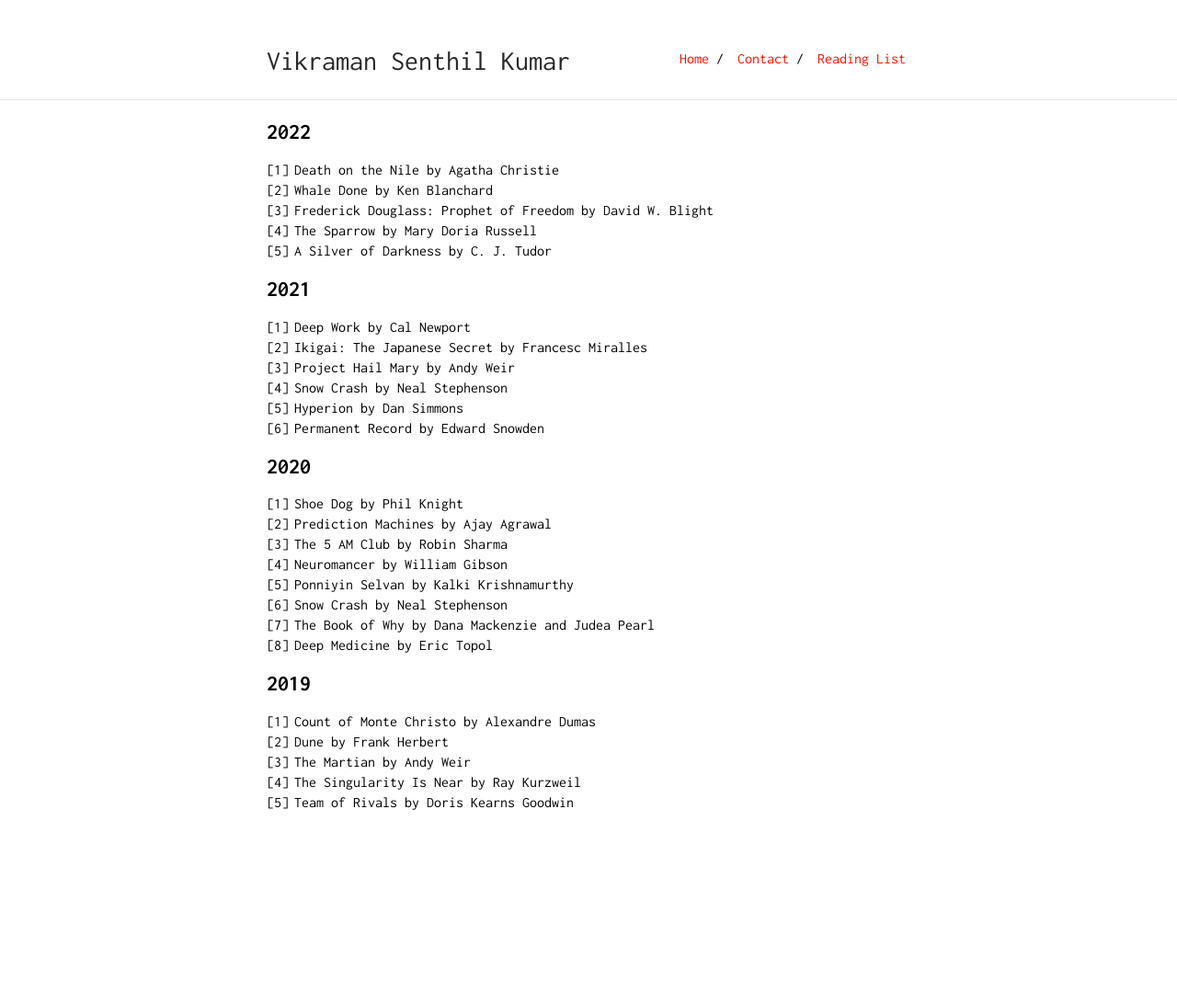
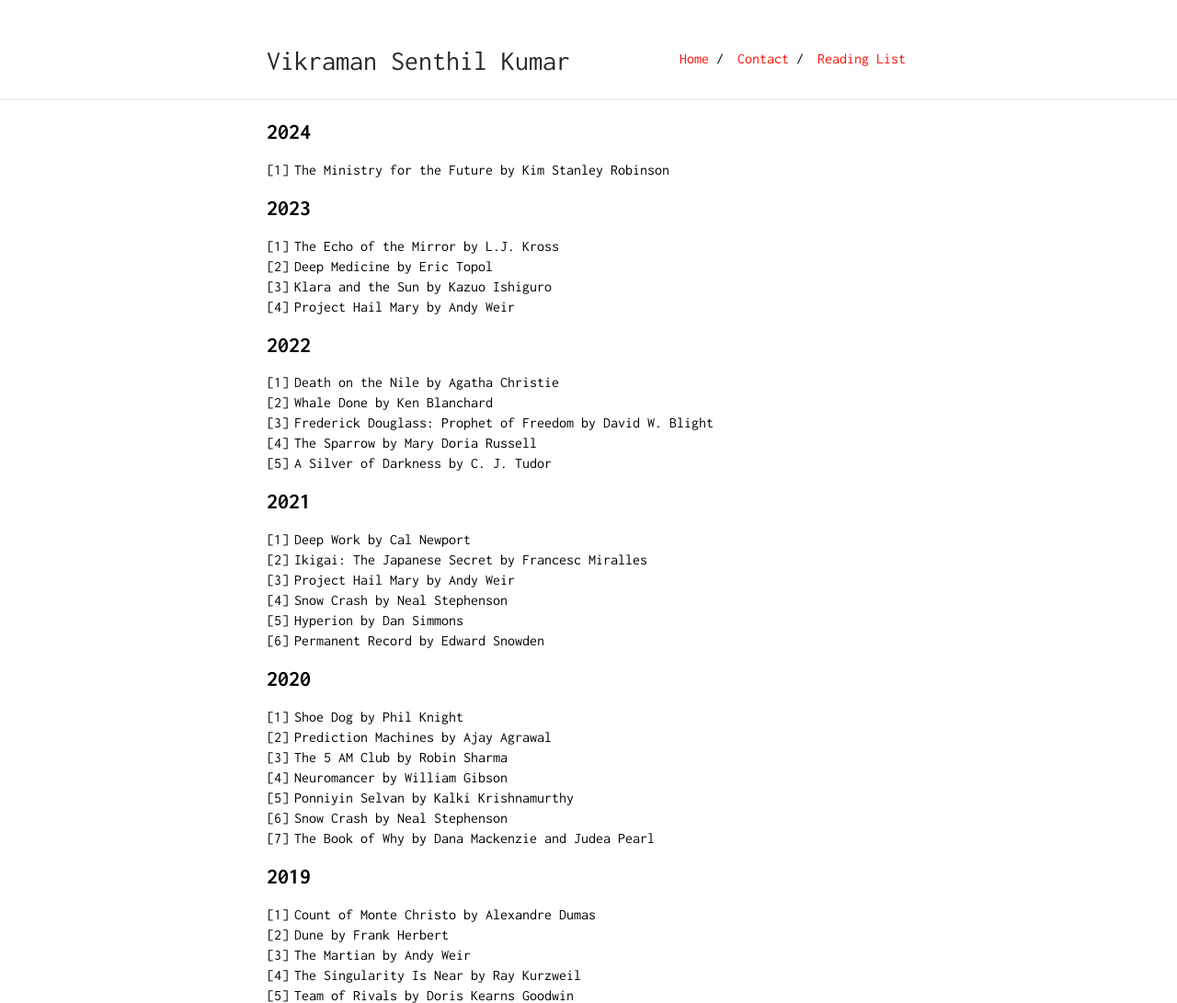
Before and after one commit to Vikramansen/vikramansen.github.io, a Jekyll site: the page built from books.md, in a window 1280 px wide. Shown: the whole page at 92% size. Built offline with Jekyll 4.4.1, drawn with Linux system fonts in a browser that asks for light colours; our own code applies the rules of GitHub Pages for plain Markdown files; before the commit the page ends 900 px from its top, so only the background shows below that.

Commit message:
Updated Jan 2024

```diff
--- a/books.md
+++ b/books.md
@@ -1,6 +1,18 @@
 ---
 layout: default
 ---
+
+## 2024
+
+1. The Ministry for the Future by Kim Stanley Robinson
+
+## 2023
+
+1. The Echo of the Mirror by L.J. Kross
+2. Deep Medicine by Eric Topol
+3. Klara and the Sun by Kazuo Ishiguro
+4. Project Hail Mary by Andy Weir
+
 ## 2022
 
 1. Death on the Nile by Agatha Christie
@@ -8,7 +20,6 @@ layout: default
 3. Frederick Douglass: Prophet of Freedom by David W. Blight
 4. The Sparrow by Mary Doria Russell
 5. A Silver of Darkness by C. J. Tudor
-
 
 ## 2021
 
```
Also changed, not shown: other parts of books.md (+1 -1 lines).
